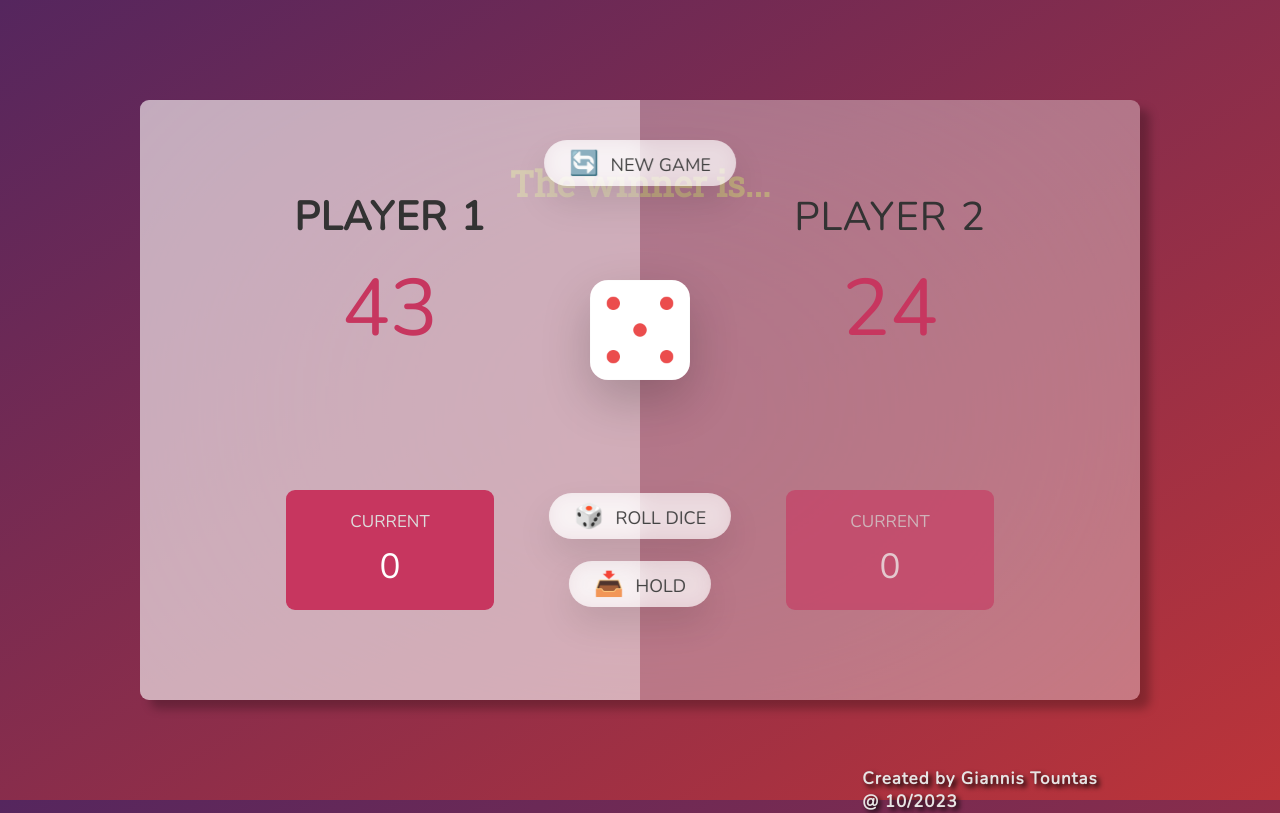
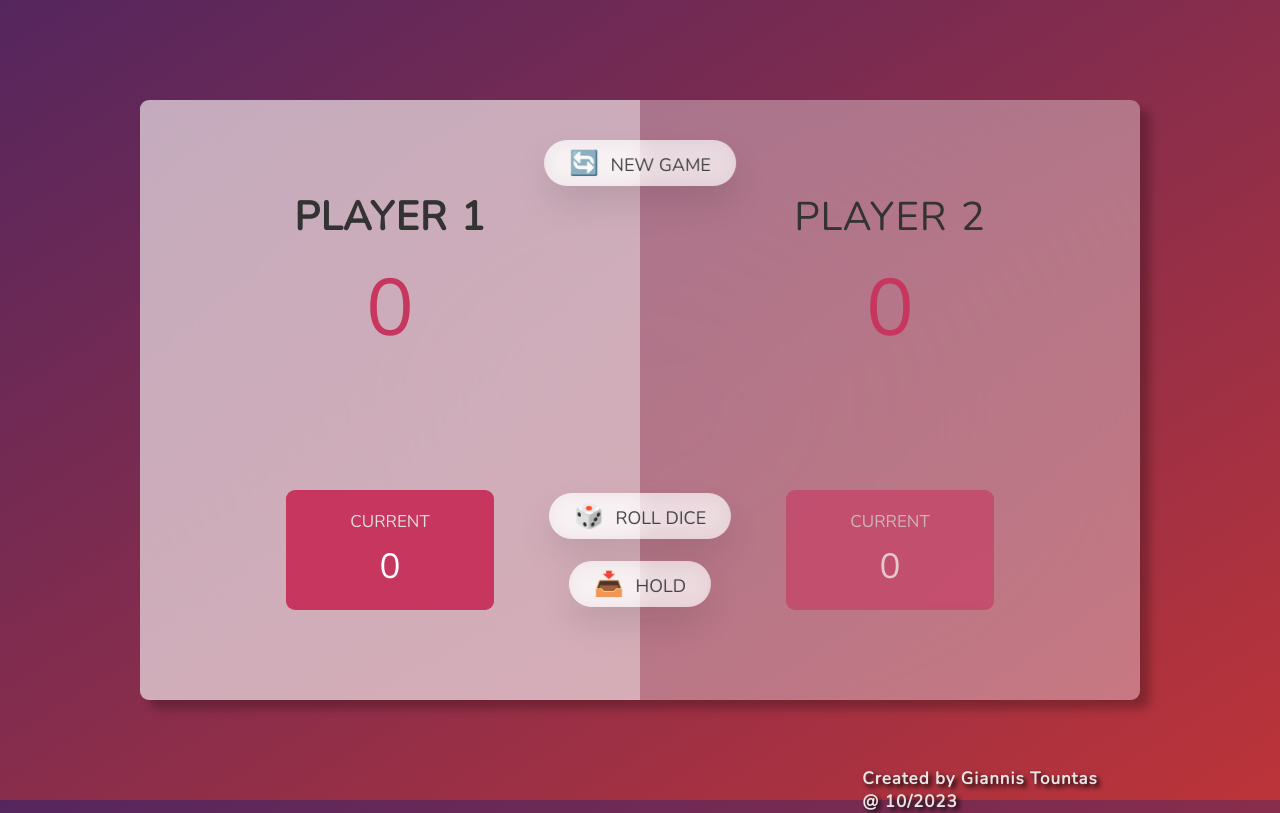
Before and after one commit to JohnTountas/2Players-DiceGame, a plain HTML site: page index.html in a window 1280 px wide. Drawn offline with nearby package versions, Linux system fonts and the light colour scheme.

Commit message:
Update index.html

```diff
--- a/index.html
+++ b/index.html
@@ -50,6 +50,6 @@
       </h4>
     </footer>
 
-    <script src="The Loot Game_script.js"></script>
+    <script src="2playersDices.js"></script>
   </body>
 </html>
```
